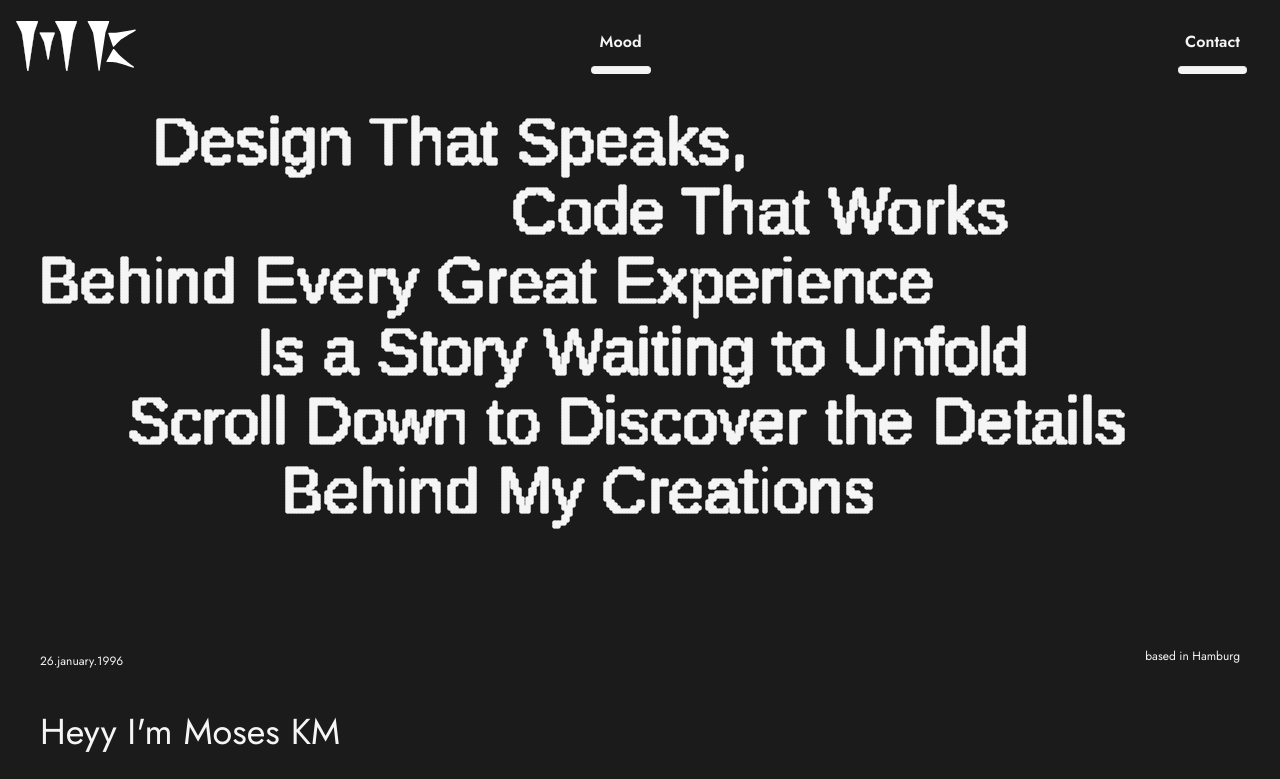
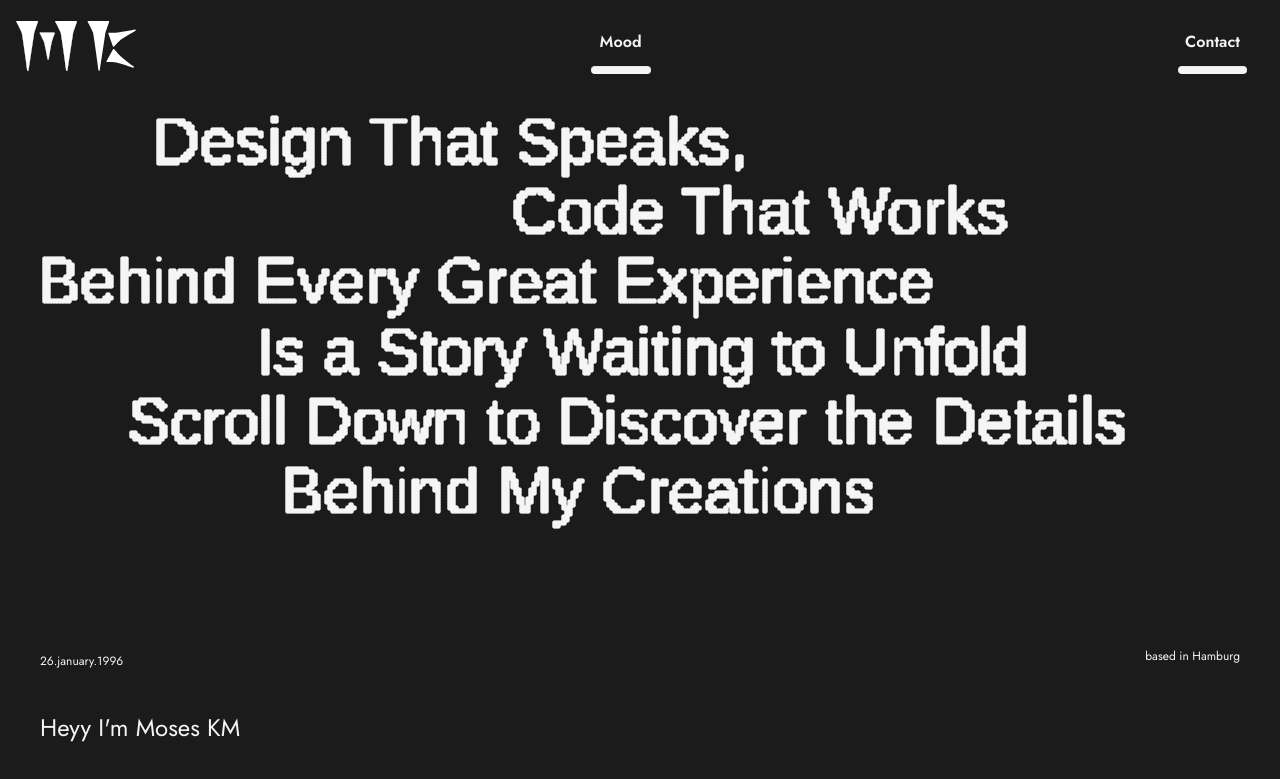
Before and after one commit to moses-ka/PortfolioMK, a Next.js app: page / in a window 1280 px wide. Shown: the top 779 px of the page. Built offline with nearby package versions, Linux system fonts and the light colour scheme.

Commit message:
Update TypingEffect.tsx text size changed to be smaller

```diff
--- a/src/app/components/TypingEffect.tsx
+++ b/src/app/components/TypingEffect.tsx
@@ -39,7 +39,7 @@ const TypingEffect = (props: TypingEffectProps) => {
         animate={{ opacity: isInView ? 1 : 0 }}
         transition={{ duration: 3 }}
         ref={ref}
-        className="!text-2xl md:!text-4xl"
+        className="!text-2xl md:!text-2xl"
       >
         {typedText}
       </motion.p>
```
